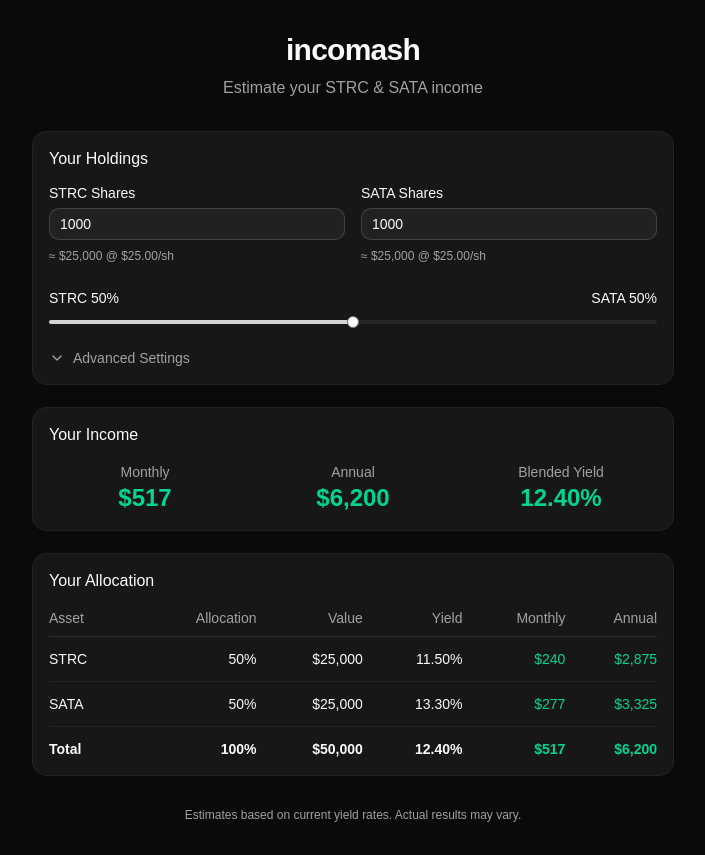
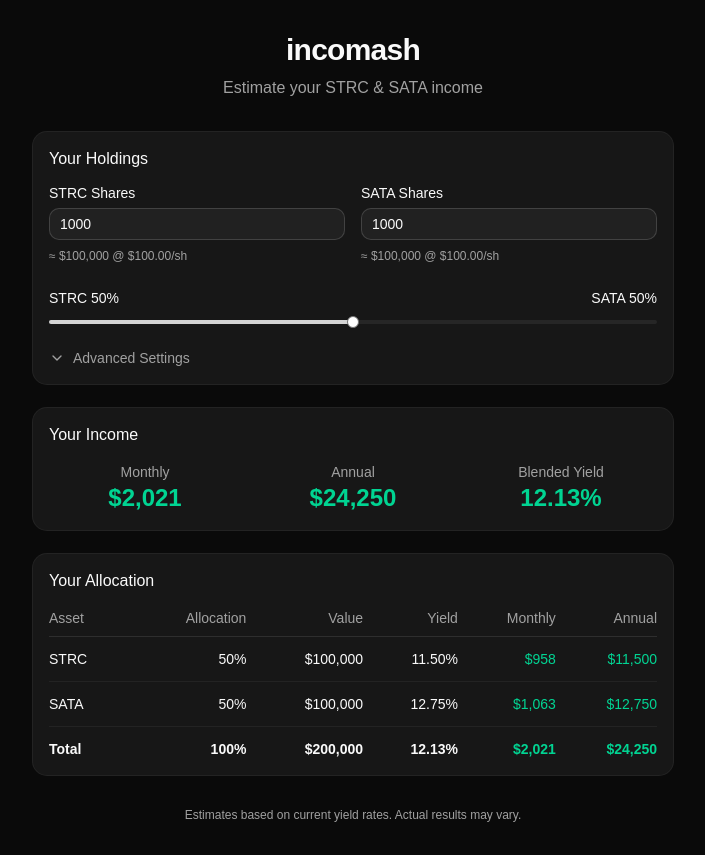
Before and after one commit to huskly/incomash, a React (Vite) app: page / in a window 1280 px wide. Shown: the whole page, without its empty margins (287-992 px from the left). Built offline with nearby package versions, Linux system fonts and the light colour scheme; no server answers.

Commit message:
add default yield env vars and save changes to localStorage

```diff
--- a/src/App.tsx
+++ b/src/App.tsx
@@ -7,8 +7,8 @@ import { Collapsible, CollapsibleContent, CollapsibleTrigger } from '@/component
 import { ChevronDown, Loader2 } from 'lucide-react';
 import { useStockPrice } from '@/hooks/useStockPrice';
 
-const STRC_FALLBACK = 25.0;
-const SATA_FALLBACK = 25.0;
+const STRC_FALLBACK = Number(import.meta.env.VITE_STRC_FALLBACK_PRICE ?? 25.0);
+const SATA_FALLBACK = Number(import.meta.env.VITE_SATA_FALLBACK_PRICE ?? 25.0);
 
 function formatCurrency(value: number): string {
   return new Intl.NumberFormat('en-US', {
@@ -44,8 +44,22 @@ export default function App() {
     setSataSharesRaw(v);
     localStorage.setItem('sataShares', String(v));
   }, []);
-  const [strcYield, setStrcYield] = useState(11.5);
-  const [sataYield, setSataYield] = useState(13.3);
+  const [strcYield, setStrcYieldRaw] = useState(() => {
+    const saved = localStorage.getItem('strcYield');
+    return saved !== null ? Number(saved) : Number(import.meta.env.VITE_STRC_DEFAULT_YIELD ?? 11.5);
+  });
+  const [sataYield, setSataYieldRaw] = useState(() => {
+    const saved = localStorage.getItem('sataYield');
+    return saved !== null ? Number(saved) : Number(import.meta.env.VITE_SATA_DEFAULT_YIELD ?? 12.75);
+  });
+  const setStrcYield = useCallback((v: number) => {
+    setStrcYieldRaw(v);
+    localStorage.setItem('strcYield', String(v));
+  }, []);
+  const setSataYield = useCallback((v: number) => {
+    setSataYieldRaw(v);
+    localStorage.setItem('sataYield', String(v));
+  }, []);
   const [advancedOpen, setAdvancedOpen] = useState(false);
 
   const calculations = useMemo(() => {
```
Also changed, not shown: 1 other file (tests, documents, lock files or other folders).
